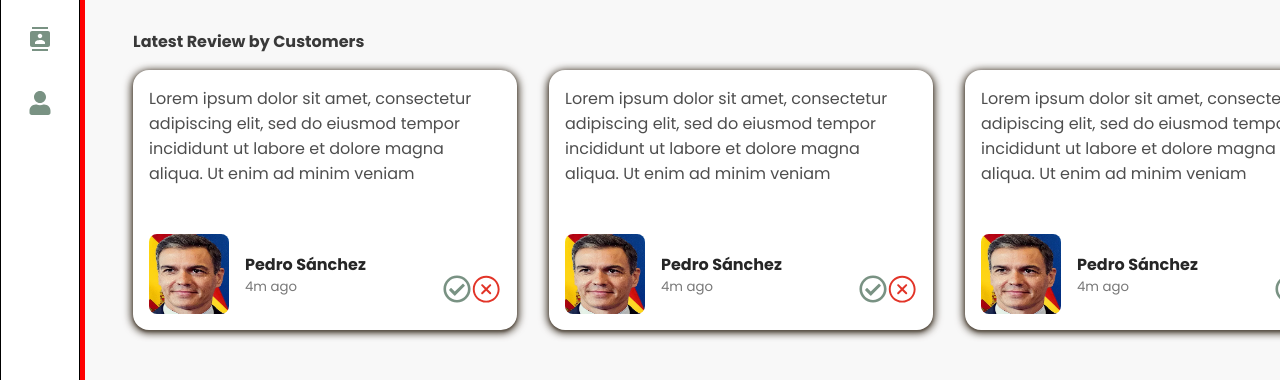
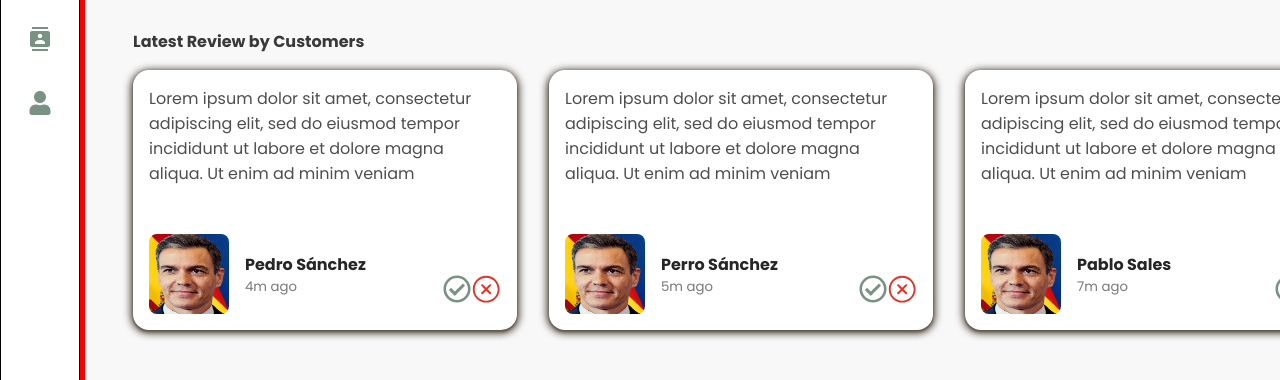
Before and after one commit to Christian-GL/Hotel-Miranda-Dashboard, a React (Vite) app: page /dashboard in a window 1280 px wide. Shown: the part 290-670 px from the top of the page. Built offline with nearby package versions, Linux system fonts and the light colour scheme; sample sign-in values are in the browser's storage.

Commit message:
Commit antes de revisión viernes

```diff
--- /dev/null
+++ b/src/common/components/ArticleReview/articleReview.js
@@ -0,0 +1,93 @@
+
+import { styled } from 'styled-components'
+
+import { FaRegCheckCircle } from "react-icons/fa";
+import { RxCrossCircled } from "react-icons/rx";
+
+import * as gb from '../../styles/globalVars.js'
+
+
+export const ArticleReview = styled.article`
+    flex: 1 1 0;
+    text-align: center;
+    margin: 0 1rem;
+    padding: 1em;
+    border-radius: 1rem;
+    box-shadow: ${gb.boxShadowCustom};
+    background-color: ${gb.colorWhiteFull};
+`
+
+export const PTextReview = styled.p`
+    text-align: left;
+    font-family: ${gb.fontPoppins};
+    font-size: 1em;
+    color: ${gb.colorGrayTextReview};
+`
+
+export const DivCtnDetails = styled.div`
+    display: flex;
+    justify-content: space-between;
+    margin-top: 3rem;
+    min-width: 22rem;
+    text-align: left;
+`
+
+export const ImgProfile = styled.img`
+    display: inline-block;
+    vertical-align: middle;
+    width: 5rem;
+    height: 5rem;
+    border-radius: 0.5rem;
+`
+
+export const DivCtnInfoDetails = styled.div`
+    display: inline-block;
+    vertical-align: middle;
+    padding-left: 1em;
+`
+
+export const DivCtnReviewDetails = styled.div`
+    display: inline-block;
+    vertical-align: middle;
+`
+
+export const TextH5 = styled.h5`
+    font-family: ${gb.fontPoppins};
+    font-weight: 400;
+    color: ${gb.colorGrayTextKPI};
+`
+
+export const TitleNameProfile = styled.h6`
+    display: inline-block;
+    vertical-align: middle;
+    font-family: ${gb.fontPoppins};
+    font-size: 1em;
+    color: ${gb.colorBlack26};
+`
+
+export const DivCtnIcons = styled.div`
+    display: inline-block;
+    vertical-align: middle;
+    margin-top: 2.5rem;
+    padding-left: 1em;
+`
+
+export const IconCheckConfirm = styled(FaRegCheckCircle)`
+    display: inline-block;
+    vertical-align: middle;
+    width: 1.75rem;
+    height: auto;
+    cursor: pointer;
+    color: ${gb.colorGreen};
+    background-color: ${gb.colorWhiteFull};
+`
+
+export const IconCheckCross = styled(RxCrossCircled)`
+    display: inline-block;
+    vertical-align: middle;
+    width: 1.9rem;
+    height: auto;
+    cursor: pointer;
+    color: ${gb.colorRed};
+    background-color: ${gb.colorWhiteFull};
+`
--- /dev/null
+++ b/src/common/components/ArticleReview/articleReview.jsx
@@ -0,0 +1,29 @@
+
+import * as ar from "./articleReview.js"
+
+
+export const ArticleReview = (props) => {
+
+    return (<>
+
+        <ar.ArticleReview>
+            <ar.PTextReview>
+                {props.textreview}
+            </ar.PTextReview>
+            <ar.DivCtnDetails>
+                <ar.DivCtnReviewDetails>
+                    <ar.ImgProfile src="src\common\media\img\PedroSanchez.png" />
+                    <ar.DivCtnInfoDetails>
+                        <ar.TitleNameProfile>{props.nameprofile}</ar.TitleNameProfile>
+                        <ar.TextH5>{props.timesince} ago</ar.TextH5>
+                    </ar.DivCtnInfoDetails>
+                </ar.DivCtnReviewDetails>
+                <ar.DivCtnIcons>
+                    <ar.IconCheckConfirm />
+                    <ar.IconCheckCross />
+                </ar.DivCtnIcons>
+            </ar.DivCtnDetails>
+        </ar.ArticleReview>
+
+    </>)
+}
--- a/src/common/components/buttonStatus/buttonStatus.jsx
+++ b/src/common/components/buttonStatus/buttonStatus.jsx
@@ -3,8 +3,6 @@ import * as sb from "./buttonStatus.js"
 
 
 export const ButtonStatus = (props) => {
-
-    const theme = "dark"
 
     return (<>
 
--- a/src/pages/dashboard/dashboard.js
+++ b/src/pages/dashboard/dashboard.js
@@ -133,82 +133,3 @@ export const TitleSectionReviewsH5 = styled.h5`
 export const DivCtnReviews = styled.div`
     display: flex;
 `
-
-export const ArticleReview = styled.article`
-    flex: 1 1 0;
-    text-align: center;
-    margin: 0 1rem;
-    padding: 1em;
-    border-radius: 1rem;
-    box-shadow: ${gb.boxShadowCustom};
-    background-color: ${gb.colorWhiteFull};
-`
-
-export const PTextReview = styled.p`
-    text-align: left;
-    font-family: ${gb.fontPoppins};
-    font-size: 1em;
-    color: ${gb.colorGrayTextReview};
-`
-
-export const DivCtnDetails = styled.div`
-    display: flex;
-    justify-content: space-between;
-    margin-top: 3rem;
-    min-width: 22rem;
-    text-align: left;
-`
-
-export const ImgProfile = styled.img`
-    display: inline-block;
-    vertical-align: middle;
-    width: 5rem;
-    height: 5rem;
-    border-radius: 0.5rem;
-`
-
-export const DivCtnInfoDetails = styled.div`
-    display: inline-block;
-    vertical-align: middle;
-    padding-left: 1em;
-`
-
-export const DivCtnReviewDetails = styled.div`
-    display: inline-block;
-    vertical-align: middle;
-`
-
-export const TitleNameProfile = styled.h6`
-    display: inline-block;
-    vertical-align: middle;
-    font-family: ${gb.fontPoppins};
-    font-size: 1em;
-    color: ${gb.colorBlack26};
-`
-
-export const DivCtnIcons = styled.div`
-    display: inline-block;
-    vertical-align: middle;
-    margin-top: 2.5rem;
-    padding-left: 1em;
-`
-
-export const IconCheckConfirm = styled(FaRegCheckCircle)`
-    display: inline-block;
-    vertical-align: middle;
-    width: 1.75rem;
-    height: auto;
-    cursor: pointer;
-    color: ${gb.colorGreen};
-    background-color: ${gb.colorWhiteFull};
-`
-
-export const IconCheckCross = styled(RxCrossCircled)`
-    display: inline-block;
-    vertical-align: middle;
-    width: 1.9rem;
-    height: auto;
-    cursor: pointer;
-    color: ${gb.colorRed};
-    background-color: ${gb.colorWhiteFull};
-`
--- a/src/pages/dashboard/dashboard.jsx
+++ b/src/pages/dashboard/dashboard.jsx
@@ -1,5 +1,7 @@
 
 import * as db from "./dashboard.js"
+
+import { ArticleReview } from "../../common/components/ArticleReview/articleReview.jsx"
 
 
 export const Dashboard = () => {
@@ -42,67 +44,24 @@ export const Dashboard = () => {
             <db.SectionReviews>
                 <db.TitleSectionReviewsH5>Latest Review by Customers</db.TitleSectionReviewsH5>
                 <db.DivCtnReviews>
-
-                    <db.ArticleReview>
-                        <db.PTextReview>
-                            Lorem ipsum dolor sit amet, consectetur adipiscing elit, sed do eiusmod
-                            tempor incididunt ut labore et dolore magna aliqua. Ut enim ad minim veniam
-                        </db.PTextReview>
-                        <db.DivCtnDetails>
-                            <db.DivCtnReviewDetails>
-                                <db.ImgProfile src="src\common\media\img\PedroSanchez.png" />
-                                <db.DivCtnInfoDetails>
-                                    <db.TitleNameProfile>Pedro Sánchez</db.TitleNameProfile>
-                                    <db.TextH5>4m ago</db.TextH5>
-                                </db.DivCtnInfoDetails>
-                            </db.DivCtnReviewDetails>
-                            <db.DivCtnIcons>
-                                <db.IconCheckConfirm />
-                                <db.IconCheckCross />
-                            </db.DivCtnIcons>
-                        </db.DivCtnDetails>
-                    </db.ArticleReview>
-
-                    <db.ArticleReview>
-                        <db.PTextReview>
-                            Lorem ipsum dolor sit amet, consectetur adipiscing elit, sed do eiusmod
-                            tempor incididunt ut labore et dolore magna aliqua. Ut enim ad minim veniam
-                        </db.PTextReview>
-                        <db.DivCtnDetails>
-                            <db.DivCtnReviewDetails>
-                                <db.ImgProfile src="src\common\media\img\PedroSanchez.png" />
-                                <db.DivCtnInfoDetails>
-                                    <db.TitleNameProfile>Pedro Sánchez</db.TitleNameProfile>
-                                    <db.TextH5>4m ago</db.TextH5>
-                                </db.DivCtnInfoDetails>
-                            </db.DivCtnReviewDetails>
-                            <db.DivCtnIcons>
-                                <db.IconCheckConfirm />
-                                <db.IconCheckCross />
-                            </db.DivCtnIcons>
-                        </db.DivCtnDetails>
-                    </db.ArticleReview>
-
-                    <db.ArticleReview>
-                        <db.PTextReview>
-                            Lorem ipsum dolor sit amet, consectetur adipiscing elit, sed do eiusmod
-                            tempor incididunt ut labore et dolore magna aliqua. Ut enim ad minim veniam
-                        </db.PTextReview>
-                        <db.DivCtnDetails>
-                            <db.DivCtnReviewDetails>
-                                <db.ImgProfile src="src\common\media\img\PedroSanchez.png" />
-                                <db.DivCtnInfoDetails>
-                                    <db.TitleNameProfile>Pedro Sánchez</db.TitleNameProfile>
-                                    <db.TextH5>4m ago</db.TextH5>
-                                </db.DivCtnInfoDetails>
-                            </db.DivCtnReviewDetails>
-                            <db.DivCtnIcons>
-                                <db.IconCheckConfirm />
-                                <db.IconCheckCross />
-                            </db.DivCtnIcons>
-                        </db.DivCtnDetails>
-                    </db.ArticleReview>
-
+                    <ArticleReview
+                        nameprofile="Pedro Sánchez"
+                        timesince="4m"
+                        textreview="Lorem ipsum dolor sit amet, consectetur adipiscing elit, sed do eiusmod
+                                    tempor incididunt ut labore et dolore magna aliqua. Ut enim ad minim veniam"
+                    />
+                    <ArticleReview
+                        nameprofile="Perro Sánchez"
+                        timesince="5m"
+                        textreview="Lorem ipsum dolor sit amet, consectetur adipiscing elit, sed do eiusmod
+                                    tempor incididunt ut labore et dolore magna aliqua. Ut enim ad minim veniam"
+                    />
+                    <ArticleReview
+                        nameprofile="Pablo Sales"
+                        timesince="7m"
+                        textreview="Lorem ipsum dolor sit amet, consectetur adipiscing elit, sed do eiusmod
+                                    tempor incididunt ut labore et dolore magna aliqua. Ut enim ad minim veniam"
+                    />
                 </db.DivCtnReviews>
             </db.SectionReviews>
 
```
Also changed, not shown: 1 other file (tests, documents, lock files or other folders).
